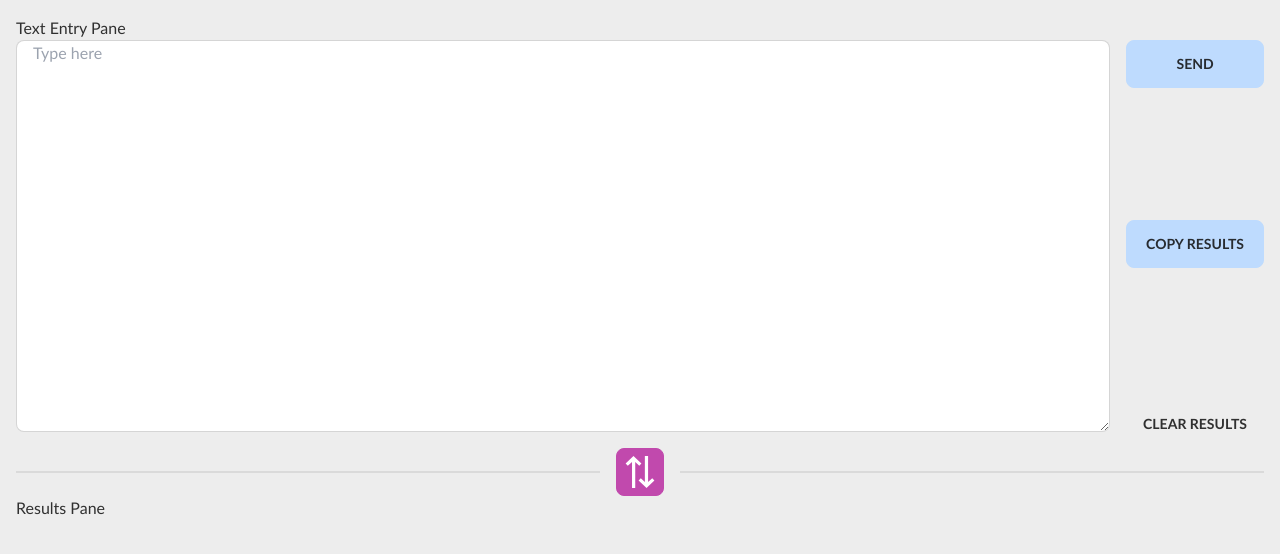
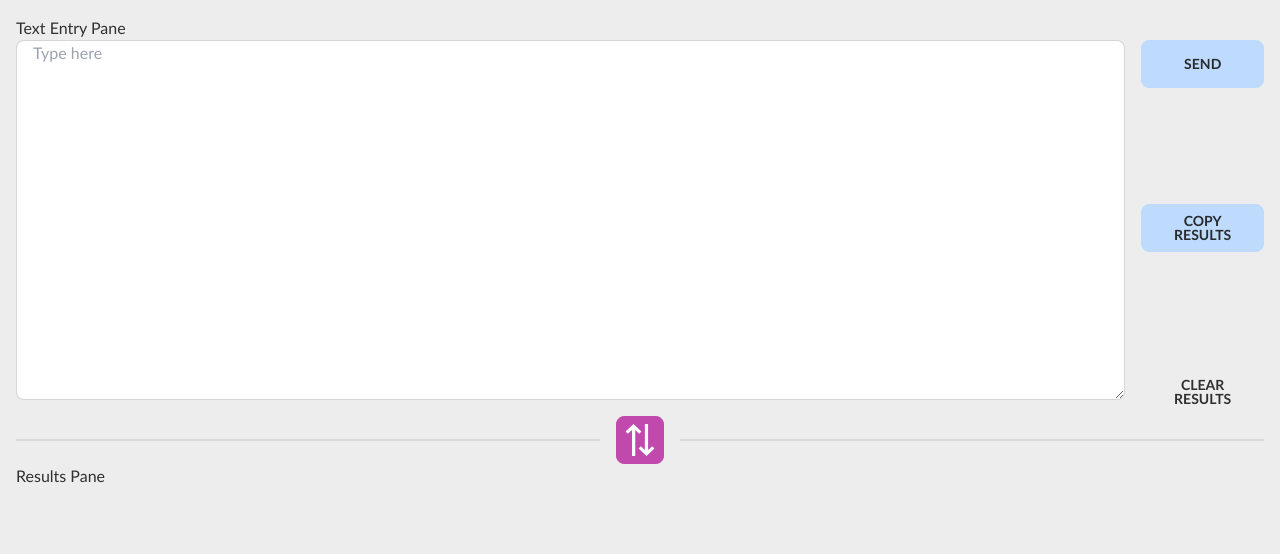
Before and after one commit to csterritt/wllama, a Vue app in the folder frontend/: page / in a window 1280 px wide. Shown: the top 554 px of the page. Built offline with nearby package versions, Linux system fonts and the light colour scheme.

Commit message:
Massive styling simplification to get a simpler UI layout.

```diff
--- a/frontend/index.html
+++ b/frontend/index.html
@@ -6,11 +6,7 @@
     <title>wllama</title>
 </head>
 <body>
-<div
-        class="h-full min-h-screen flex flex-row bg-base-200"
->
-    <div id="app" class="flex flex-row min-w-full p-4"></div>
-</div>
+<div id="app" class="p-4"></div>
 <script src="./src/main.js" type="module"></script>
 </body>
 </html>
--- a/frontend/src/components/EntryPane.vue
+++ b/frontend/src/components/EntryPane.vue
@@ -3,11 +3,11 @@
     <div>Text Entry Pane</div>
 
     <div class="flex flex-col flex-grow">
-      <div class="flex flex-row flex-grow">
-        <div class="flex flex-col flex-grow">
+      <div class="flex flex-row flex-grow justify-between">
+        <div class="w-full mr-4 mb-4">
           <textarea
             placeholder="Type here"
-            class="input input-bordered flex-grow mr-4 mb-4"
+            class="input input-bordered w-full h-full"
             v-model="store.prompt"
             @keyup.enter="sendOut"
           >
--- a/frontend/src/components/PaneContainer.vue
+++ b/frontend/src/components/PaneContainer.vue
@@ -1,11 +1,9 @@
 <template>
-  <div class="flex flex-col flex-grow min-w-full">
-    <entry-pane></entry-pane>
+  <entry-pane></entry-pane>
 
-    <toggle-pane></toggle-pane>
+  <toggle-pane></toggle-pane>
 
-    <results-pane></results-pane>
-  </div>
+  <results-pane></results-pane>
 </template>
 
 <script setup>
--- a/frontend/src/components/ResultsPane.vue
+++ b/frontend/src/components/ResultsPane.vue
@@ -1,12 +1,8 @@
 <template>
-  <div :class="store.resultsPaneGrowClass">
-    <div>Results Pane</div>
+  <div>Results Pane</div>
 
-    <div class="flex flex-row flex-grow">
-      <div class="h-full w-full font-monocode overflow-auto mr-4">
-        {{ store.results }}
-      </div>
-    </div>
+  <div class="font-monocode">
+    {{ store.results }}
   </div>
 </template>
 
--- a/frontend/src/components/TogglePane.vue
+++ b/frontend/src/components/TogglePane.vue
@@ -1,6 +1,5 @@
 <template>
-  <div class="flex flex-row">
-    <div class="flex-grow divider">
+  <div class="divider">
     <button class="btn btn-square btn-accent" @click="store.togglePaneState">
       <img
         alt="toggle panes"
@@ -9,7 +8,6 @@
       />
     </button>
   </div>
-  </div>
 </template>
 
 <script setup>
--- a/frontend/src/constants.js
+++ b/frontend/src/constants.js
@@ -2,6 +2,6 @@ export const EQUAL_PANE_STATE = 0
 export const MOSTLY_TOP_PANE_STATE = 1
 export const MOSTLY_BOTTOM_PANE_STATE = 2
 
-export const EXPAND_CLASSES = 'flex flex-col flex-grow min-w-full'
+export const EXPAND_CLASSES = 'h-1/2 min-h-50 flex flex-col'
 
-export const NO_EXPAND_CLASSES = 'min-w-full'
+export const NO_EXPAND_CLASSES = 'flex flex-col'
--- a/frontend/src/store.js
+++ b/frontend/src/store.js
@@ -33,8 +33,6 @@ export const useStore = defineStore('store', () => {
 
   const togglePaneState = () => {
     if (paneState.value === constants.EQUAL_PANE_STATE) {
-      paneState.value = constants.MOSTLY_TOP_PANE_STATE
-    } else if (paneState.value === constants.MOSTLY_TOP_PANE_STATE) {
       paneState.value = constants.MOSTLY_BOTTOM_PANE_STATE
     } else if (paneState.value === constants.MOSTLY_BOTTOM_PANE_STATE) {
       paneState.value = constants.EQUAL_PANE_STATE
--- a/frontend/src/style.css
+++ b/frontend/src/style.css
@@ -7,6 +7,11 @@ html {
 }
 
 html,
+html:root,
 body {
-    @apply min-h-full;
+    @apply bg-base-200;
 }
+
+.min-h-50 {
+    min-height: 50vh;
+}
```
Lines whose indentation alone changed are shown as unchanged.
